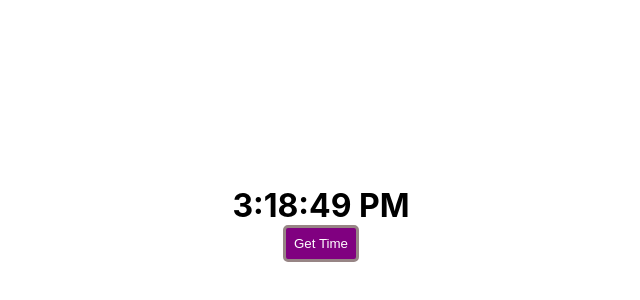
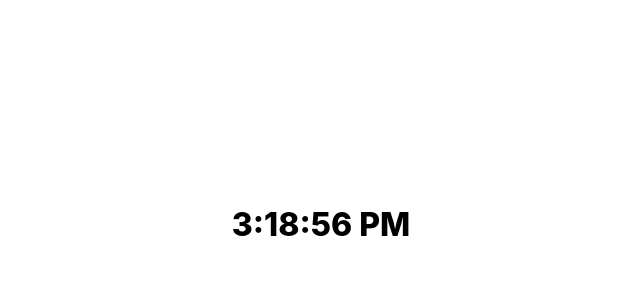
Before and after one commit to Joyin2/React-js-practice, a React (Create React App) app: page / in a window 1280 px wide. Shown: the part 176-476 px from the top of the page, without its empty margins (319-959 px from the left). Built offline with nearby package versions, Linux system fonts and the light colour scheme; the HTML template or start-up script is replaced by a standard one.

Commit message:
digital clock

```diff
--- a/src/App.js
+++ b/src/App.js
@@ -1,5 +1,6 @@
 import React from "react";
-import GetTime from "./Projects/GetTimeOnClick/GetTime";
+import DigitalClock from "./Projects/DigitalClock/DigitalClock";
+// import GetTime from "./Projects/GetTimeOnClick/GetTime";
 // import SpreadOperator from "./hooks/SpreadOperatorInUseState/SpreadOperator";
 // import UseState from './hooks/UseState'
 // import UseStateToggle from './toggle/UseStateToggle'
@@ -27,7 +28,7 @@ import GetTime from "./Projects/GetTimeOnClick/GetTime";
 const App = () => {
   return (
     <div >
-      <GetTime/>
+      <DigitalClock />
     </div>
   );
 };
--- /dev/null
+++ b/src/Projects/DigitalClock/DigitalClock.js
@@ -0,0 +1,20 @@
+import React, { useState } from "react";
+import "./DigitalClock.scss";
+
+const DigitalClock = () => {
+  let Time = new Date().toLocaleTimeString()
+  const [ctime, setCtime] = useState(Time)
+  const updateTime = ()=>{
+    Time = new Date().toLocaleTimeString();
+    setCtime(Time)
+  }
+  setInterval(updateTime, 1000)
+
+  return (
+    <>
+    <h1 className="d-c-h1">{ctime}</h1>
+    </>
+  )
+};
+
+export default DigitalClock;
--- /dev/null
+++ b/src/Projects/DigitalClock/DigitalClock.scss
@@ -0,0 +1,8 @@
+.d-c-h1{
+  display: flex;
+  align-items: center;
+  justify-content: center;
+  height: 100vh;
+  width: 100%;
+  font-weight: 800;
+}
--- a/src/index.css
+++ b/src/index.css
@@ -1,5 +1,4 @@
 body {
-  margin: 0;
   font-family: -apple-system, BlinkMacSystemFont, 'Segoe UI', 'Roboto', 'Oxygen',
     'Ubuntu', 'Cantarell', 'Fira Sans', 'Droid Sans', 'Helvetica Neue',
     sans-serif;
```
